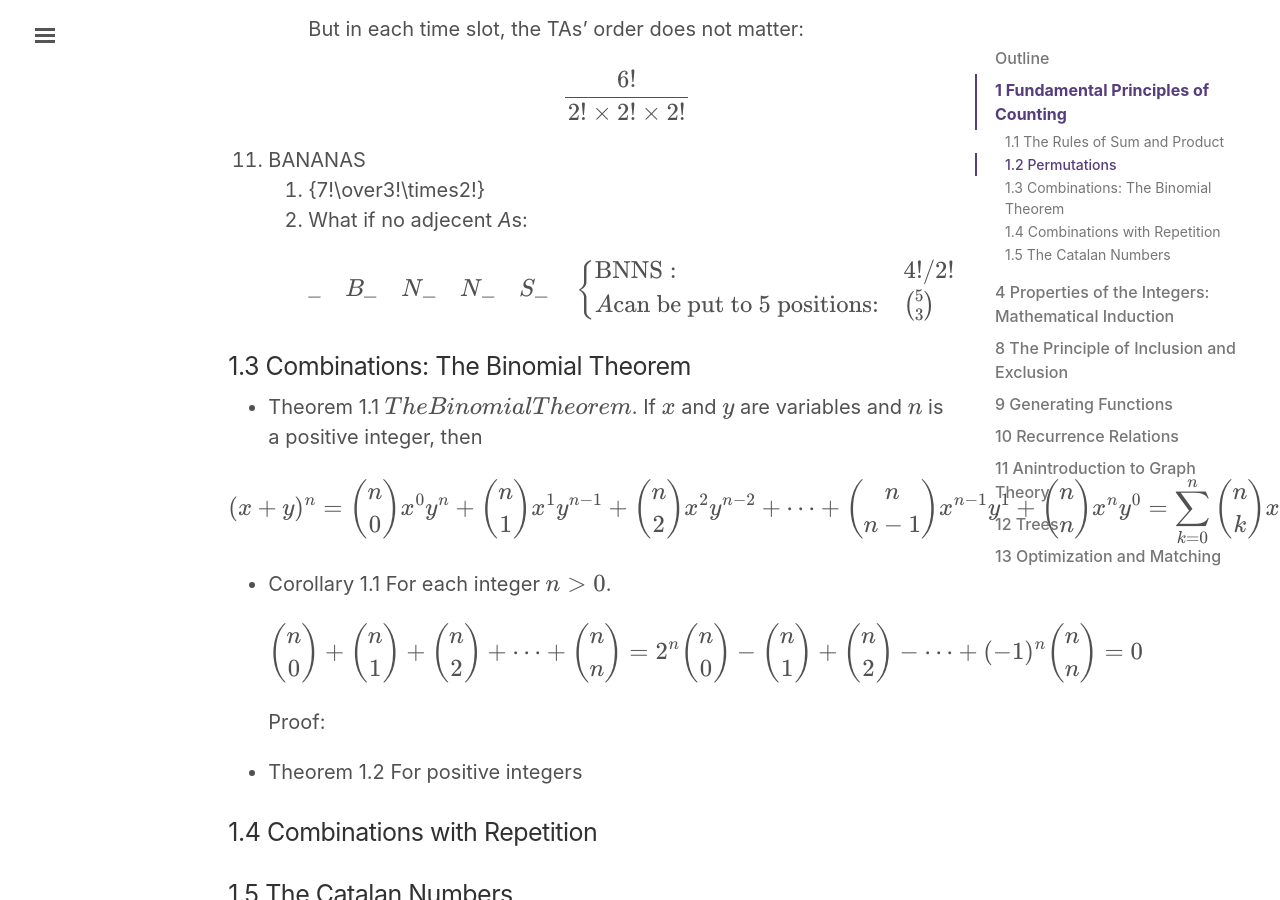
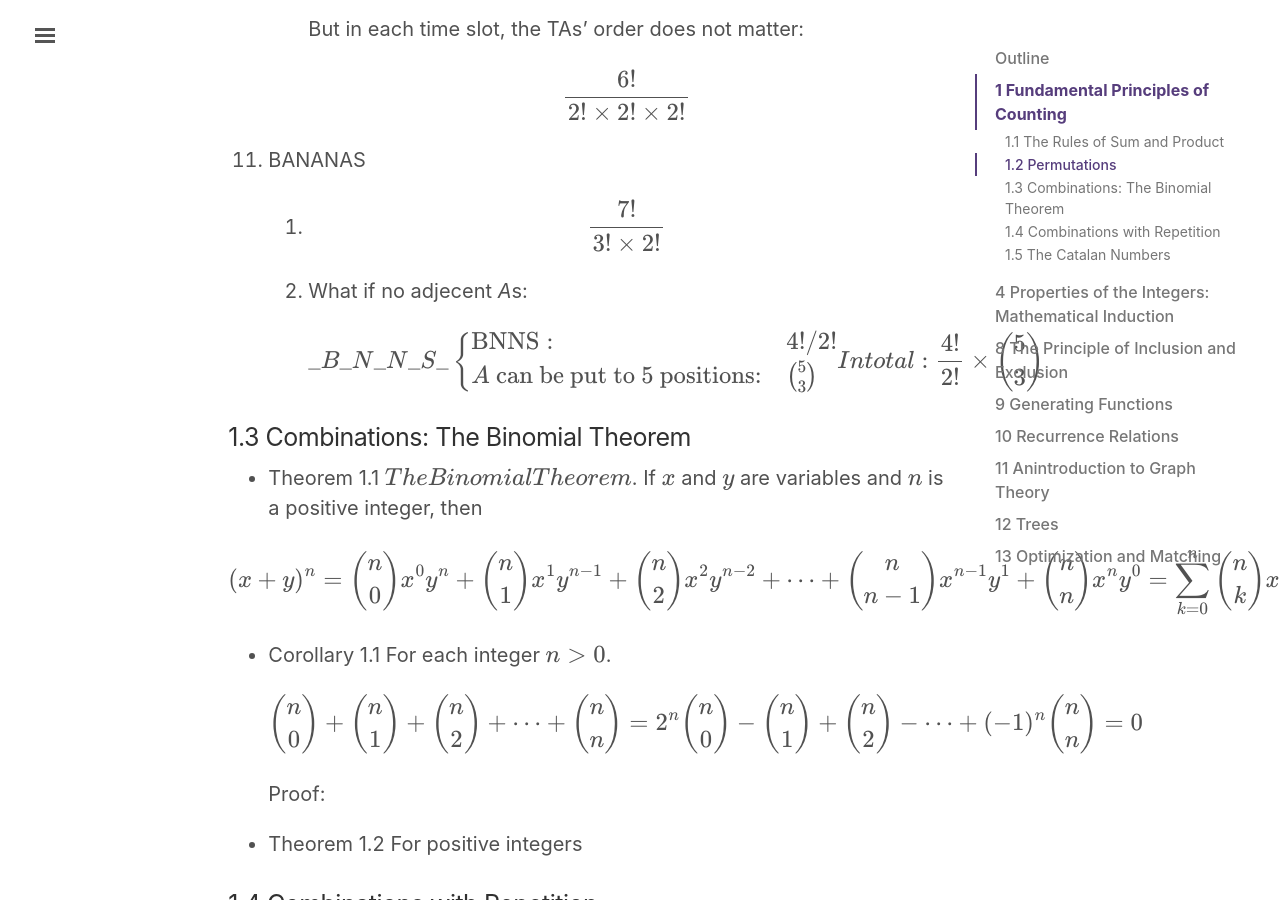
Before and after one commit to lingt-xyz/note, a Jekyll site: the page built from _posts/2018-09-01-COMP339.md, in a window 1280 px wide and 900 px high, scrolled down 3318 px. Built offline with Jekyll 4.4.1, drawn with Linux system fonts in a browser that asks for light colours; formulas are drawn with MathJax 3; comment, search, counter and statistics services are not loaded.

Commit message:
add notes

```diff
--- a/_posts/2018-09-01-COMP339.md
+++ b/_posts/2018-09-01-COMP339.md
@@ -96,7 +96,6 @@ e.g.:
         * How about {% raw %}$$\color{red}{00012}$${% endraw %}, it was counted three times.
         * {% raw %}$$10^5 - 9^5$${% endraw %}: {% raw %}$$9^5$${% endraw %} is who does not contain {% raw %}$$0$${% endraw %}.
     2. Must contain *0* and *1*: {% raw %}$$10^5-9^5-9^5\color{red}{+8^5}$${% endraw %}
-
 8. Choose a committe of *3* from *80* students:
     1. (It's a committe, so order does not matter): {% raw %}$$\binom{80}{3}=C(80, 3)={80!\over77!\times3!}$${% endraw %}
     2. If choose *77*, should be the same: {% raw %}$$\binom{80}{77}=C(80, 77)={80!\over3!\times77!}$${% endraw %}
@@ -117,15 +116,17 @@ e.g.:
         {6!\over2!\times2!\times2!}
         $${% endraw %}
 11. BANANAS
-    1. {7!\over3!\times2!}
+    1. {% raw %}$${7!\over3!\times2!} $${% endraw %}
     2. What if no adjecent *A*s:
 
         {% raw %}$$
-        \_\quad B\_\quad N\_\quad N\_\quad S\_\quad
+        \_B\_N\_N\_S\_
         \begin{cases}
         \text{BNNS}:  & 4!/2! \\
-        A \text{can be put to 5 positions:} & \binom{5}{3}
+        A \text{ can be put to 5 positions:} & \binom{5}{3}
         \end{cases}
+
+        In total: {4!\over2!}\times\binom{5}{3}
         $${% endraw %}
 
 
```
